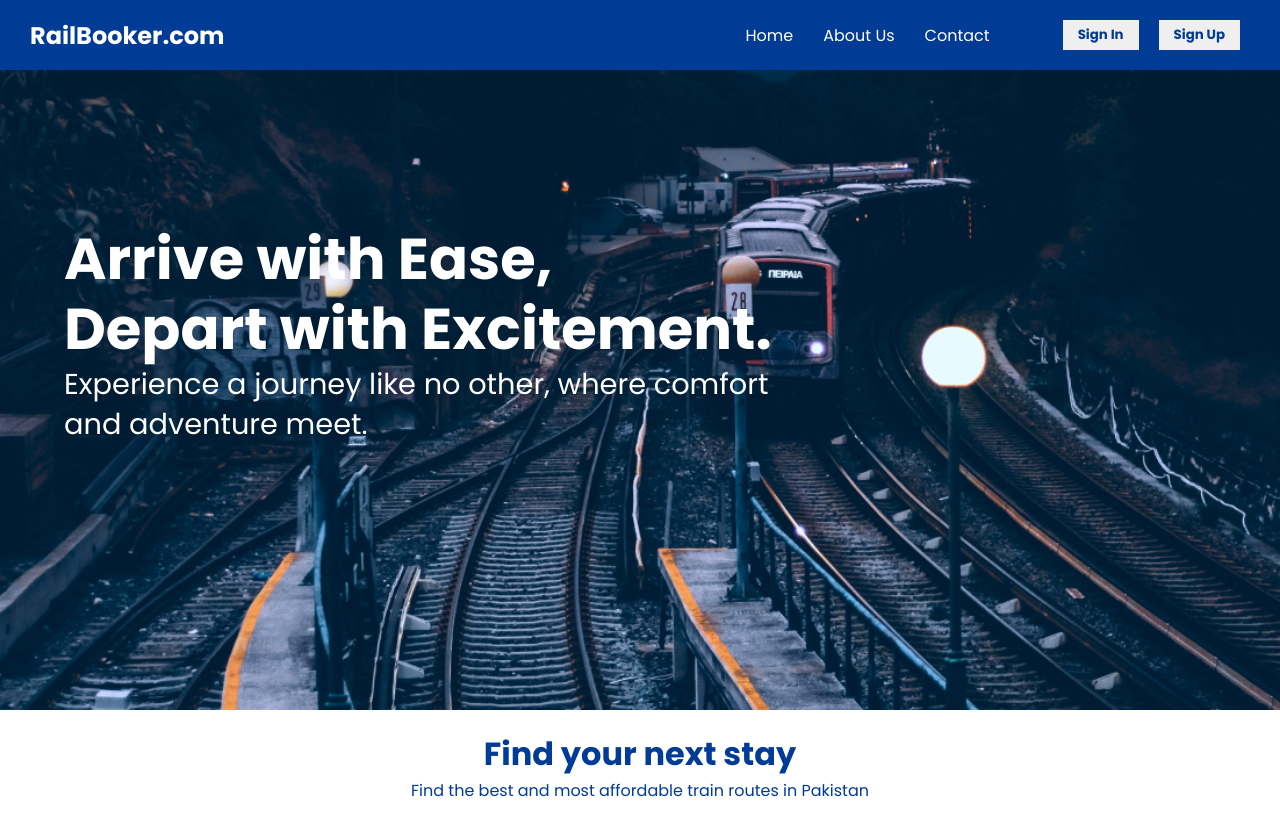
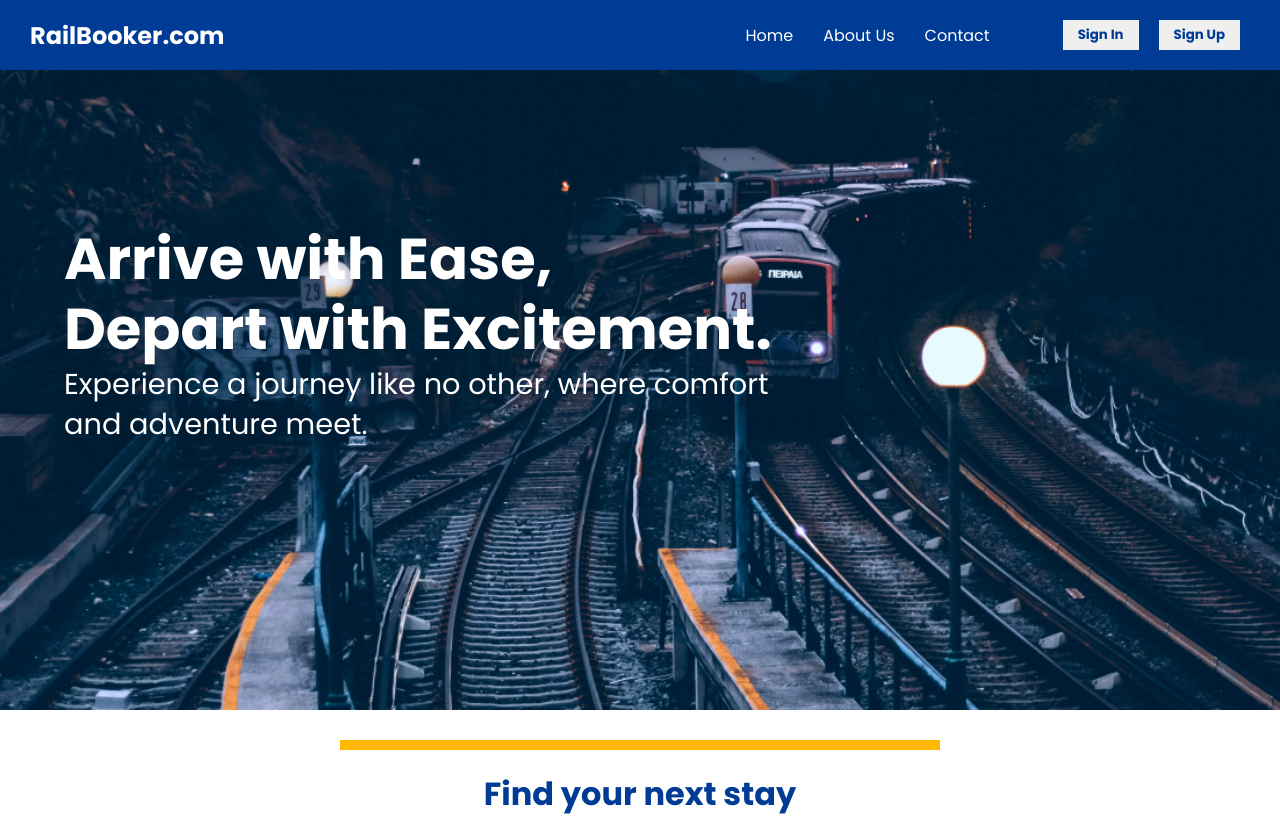
Before and after one commit to UMAR-78/Railway_Station_System, a React (Create React App) app in the folder frontend/: page / in a window 1280 px wide. Shown: the top 816 px of the page. Built offline with nearby package versions, Linux system fonts and the light colour scheme.

Commit message:
"Add Seperator line"

```diff
--- a/frontend/src/App.js
+++ b/frontend/src/App.js
@@ -9,7 +9,9 @@ function App() {
     <>
       <Header/>
       <HeroSection/>
+      <div className="Separator"></div>
       <SearchSection/>
+      <div className="Separator"></div>
       <Router>
         <Routes></Routes>
       </Router>
--- a/frontend/src/index.css
+++ b/frontend/src/index.css
@@ -1,4 +1,6 @@
 @import url("https://fonts.googleapis.com/css2?family=Poppins:ital,wght@0,100;0,200;0,300;0,400;0,500;0,700;1,100;1,200;1,400;1,600&display=swap");
+
+
 
 * {
   padding: 0;
@@ -26,18 +28,17 @@ a {
 .button:hover {
   background-color: #003b95;
   color: white;
-  border:0.5px solid white;
+  border: 0.5px solid white;
   border-radius: 20px;
   transition: 0.5s ease;
 }
 
-
-
 /* reuseable line */
 
-.line
-{
-  width: 70%;
-  height: 10%;
-  color: #003b95;
+.Separator {
+  max-width: 600px;
+  margin: 0 auto;
+  height: 10px;
+  margin-top: 30px;
+  background-color: #ffb703; /* Yellow color for the line */
 }
```
